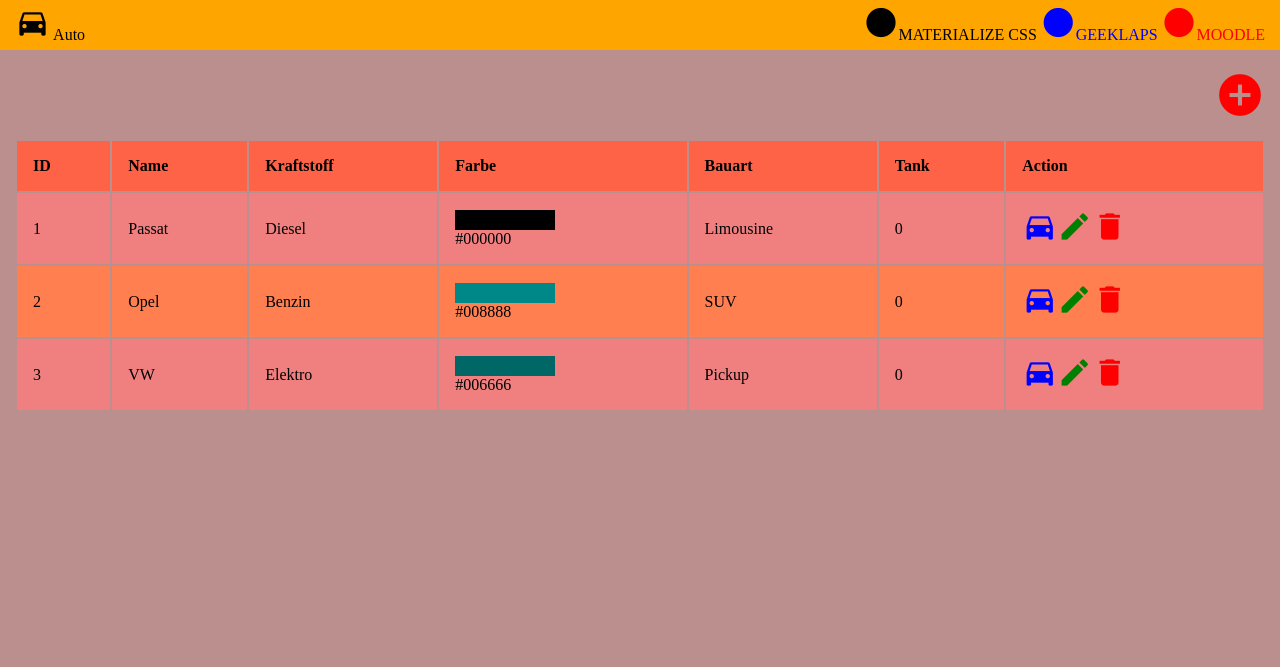
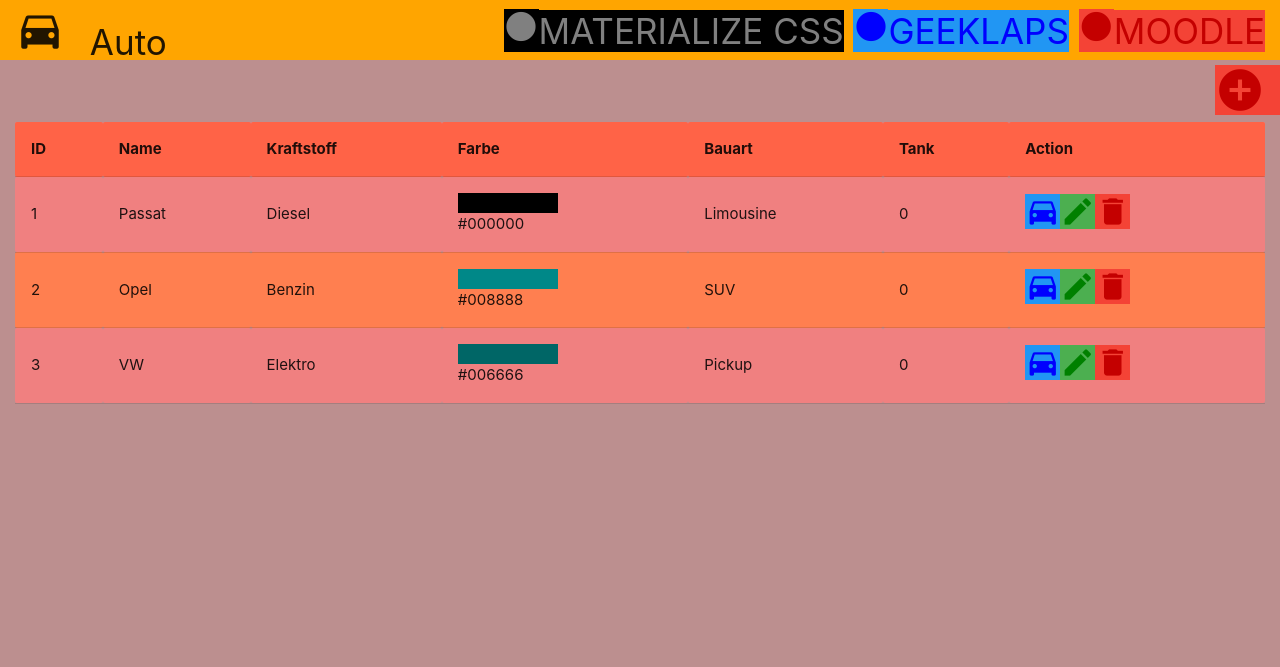
Before and after one commit to AlessioRicci15/307, a PHP site: page /auto/sites/index.html in a window 1280 px wide. Shown: the top 667 px of the page. Run offline with PHP 8.4, Linux system fonts and the light colour scheme.

Commit message:
Ziel Montag

```diff
--- a/auto/css/css.php
+++ b/auto/css/css.php
@@ -4,7 +4,8 @@ $css = array(
     'footer.css',
     'header.css',
     'body.css',
-    'table.css'
+    'table.css',
+    'modal.css'
 );
 $css_content = '';
 foreach ($css as $css_file) {
--- a/auto/css/header.css
+++ b/auto/css/header.css
@@ -1,22 +1,15 @@
 header {
-    height: 40px;
+    height: 60px;
     background-color: orange;
     padding: 5px;
     padding-left: 15px;
     padding-right: 15px;
-    margin-bottom: 20px;
+    margin-bottom: 5px;
+    font-size: 35px;
 }
 
 .black {
-    color: black;
-}
-
-.blue {
-    color: blue;
-}
-
-.red {
-    color: red;
+    color: gray;
 }
 
 a {
--- a/auto/css/table.css
+++ b/auto/css/table.css
@@ -46,5 +46,9 @@ tr:nth-child(even) {
 }
 
 .red {
-    color: red;
+    color: #c40000;
 }
+
+.tableabstand{
+    margin: 15px;
+}
--- a/auto/js/formular.js
+++ /dev/null
@@ -1,4 +0,0 @@
-$('#formclick').click(function (e) {
-    e.preventDefault();
-    console.log('HEY')
-});
--- a/auto/sites/index.html
+++ b/auto/sites/index.html
@@ -14,23 +14,25 @@
     <meta name="viewport" content="width=device-width, initial-scale=1.0">
     <title>Auto</title>
     <script src="https://cdnjs.cloudflare.com/ajax/libs/jquery/3.5.1/jquery.min.js"></script>
+    <script src="https://cdnjs.cloudflare.com/ajax/libs/materialize/1.0.0/js/materialize.min.js"></script>
     <link rel="icon" href="/favicon.ico" type="image/x-icon">
-    <link rel="stylesheet" type="text/css" href="/auto/css/css.php">
     <script language="javascript" type="text/javascript" src="/auto/js/index.js"></script>
     <link href="https://fonts.googleapis.com/icon?family=Material+Icons" rel="stylesheet">
+    <link rel="stylesheet" href="https://cdnjs.cloudflare.com/ajax/libs/materialize/1.0.0/css/materialize.min.css">
+    <link rel="stylesheet" type="text/css" href="/auto/css/css.php">
 </head>
 <body>
     <header>
-        <i class="material-icons ">directions_car</i> Auto
-        <il id="nav-mobile" class="right hide-on-med-and-down" style="list-style: none; float: right;">
+        <i class="large material-icons ">directions_car</i> Auto
+        <il style="list-style: none; float: right;">
             <li><a class="black" href="https://materializecss.com/"><i class="material-icons black">brightness_1</i>MATERIALIZE CSS</a> <a class="blue" href="https://geeklabs.com"><i class="material-icons blue">brightness_1</i>GEEKLAPS</a> <a class="red" href="https://ict-berufsbildung.info/"><i class="material-icons red">brightness_1</i>MOODLE</a></li>
         </il>
     </header>
-    <div onclick="MeineFunktion('Plus');">
-        <a class="btn-floating btn-large waves-effect waves-light red btn" style="float: right;"><i class=" large material-icons">add_circle</i></a>
+    <div>
+        <a style="float: right;"><i class="red new large material-icons">add_circle</i></a>
     </div>
-    <div>
-      <table class="striped">
+    <div class="tableabstand">
+      <table>
         <thead>
           <tr>
               <th>ID</th>
@@ -50,7 +52,7 @@
             <td><div class="coloranzeige" style="background-color:#000000"></div>#000000</td>
             <td>Limousine</td>
             <td>0</td>
-            <td><i class="small material-icons blue">directions_car</i><i class="small material-icons green">create</i><i class="small material-icons red">delete</i></td>
+            <td><i class="tanken small material-icons blue">directions_car</i><i class="edit small material-icons green">create</i><i class="delete small material-icons red">delete</i></td>
           </tr>
           <tr>
             <td>2</td>
@@ -59,7 +61,7 @@
             <td><div class="coloranzeige" style="background-color:#008888"></div>#008888</td>
             <td>SUV</td>
             <td>0</td>
-            <td><i class="small material-icons blue">directions_car</i><i class="small material-icons green">create</i><i class="small material-icons red">delete</i></td>
+            <td><i class="tanken small material-icons blue">directions_car</i><i class="edit small material-icons green">create</i><i class="delete small material-icons red">delete</i></td>
           </tr>
           <tr>
             <td>3</td>
@@ -68,13 +70,22 @@
             <td><div class="coloranzeige" style="background-color:#006666"></div>#006666</td>
             <td>Pickup</td>
             <td>0</td>
-            <td><i class="small material-icons blue">directions_car</i><i class="small material-icons green">create</i><i class="small material-icons red">delete</i></td>
+            <td><i class="tanken small material-icons blue">directions_car</i><i class="edit small material-icons green">create</i><i class="delete small material-icons red">delete</i></td>
           </tr>
         </tbody>
       </table>
     </div>
-    <div class="formular">
+
+    <div id="modal" class="modal">
+        <div class="modal-content">
+          <h4 id="modat_titel">Modal Header</h4>
+          <p id="modat_inhalt">A bunch of text</p>
+        </div>
+        <div class="modal-footer">
+          <a href="#!" class="modal-close waves-effect waves-green btn-flat">Agree</a>
+        </div>
     </div>
+
     <footer>© Alessio Ricci 2020</footer>
 </body>
 </html>
```
Also changed, not shown: auto/js/index.js (+31 -23 lines), auto/sites/formular.html (+1 -28 lines), auto/css/modal.css (added).
